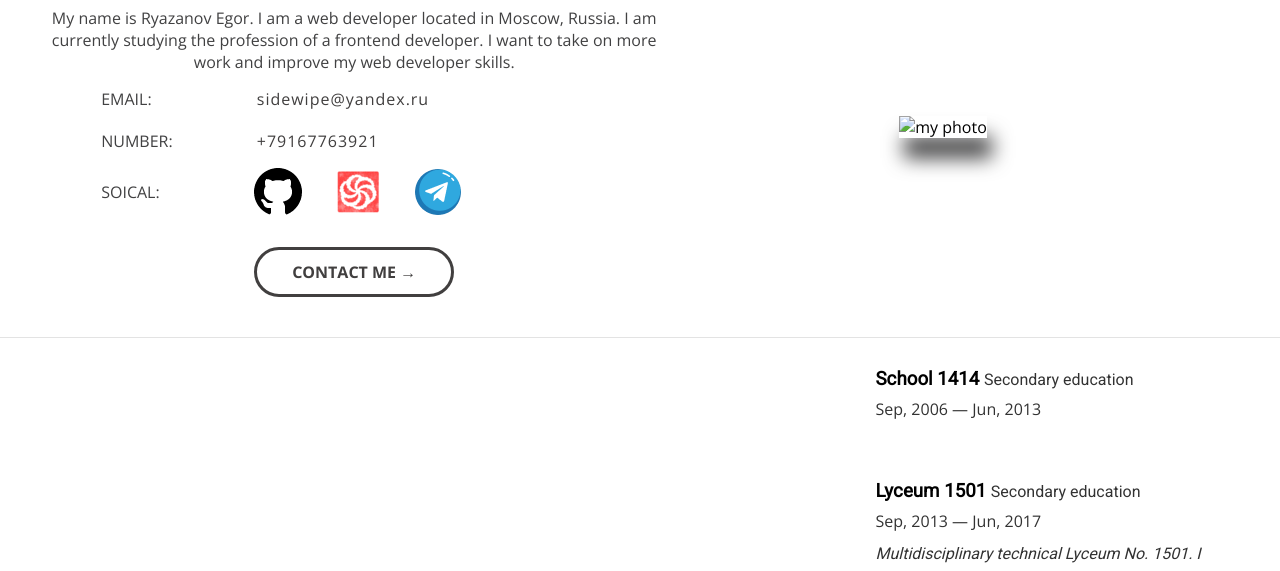
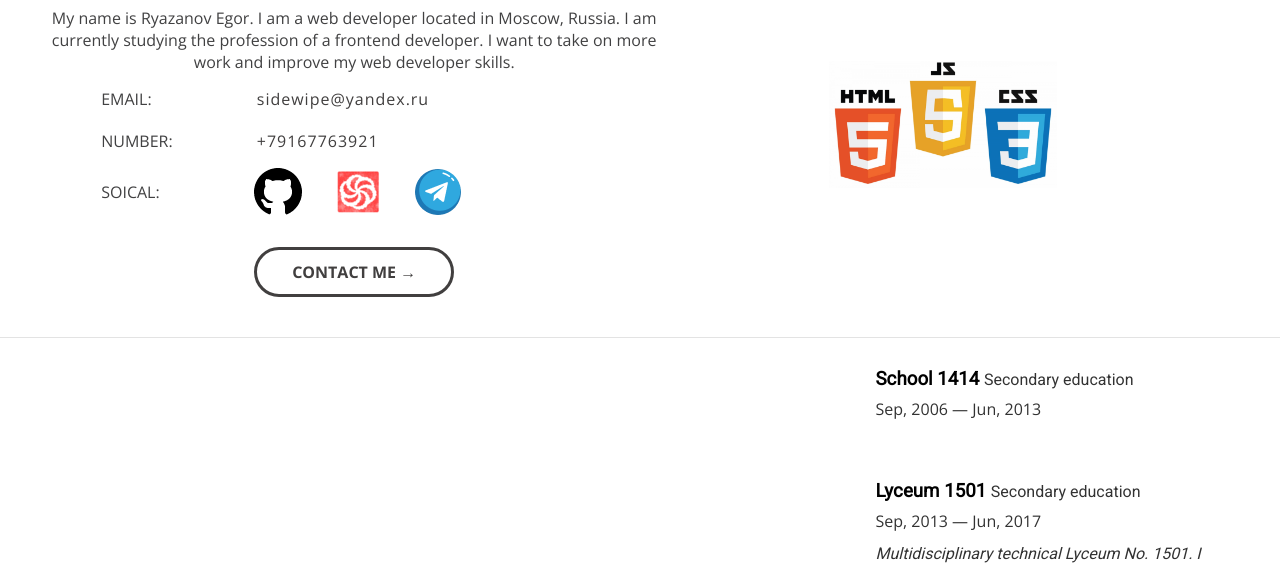
Before and after one commit to RyazanovE/Main-portfolio, a plain HTML site: page index.html in a window 1280 px wide. Shown: the part 165-736 px from the top of the page. Drawn offline with nearby package versions, Linux system fonts and the light colour scheme.

Commit message:
notebook c3

```diff
--- a/index.html
+++ b/index.html
@@ -66,7 +66,7 @@
                 </div>
             </div>
             <div class="about-me-photo">
-                <img src="." alt="my photo">
+                <img src="./images/about-me/about-me-photo.jpg" alt="my photo">
             </div>
         </div>
     </section>
--- a/main.css
+++ b/main.css
@@ -58,6 +58,7 @@ header {
 }
 
 header nav {
+  position: sticky;
   text-transform: uppercase;
   padding: 20px 0;
 
@@ -101,7 +102,7 @@ header nav {
   height: 421px;
 }
 
-.about-me .container {
+.about-me .container, .education .container {
   border-bottom: 1px solid #e3e3e3;
 }
 
@@ -207,12 +208,14 @@ header nav {
 }
 
 .about-me-photo {
-  margin: auto;
+
   text-align: center;
+  flex: 1;
 }
 
 .about-me-photo img {
-  box-shadow: 5px 20px 20px #414142;
+
+  max-width: 40%;
 }
 
 /*////   section: education  //////*/
```
Also changed, not shown: images/about-me/about-me-photo.jpg (added).
